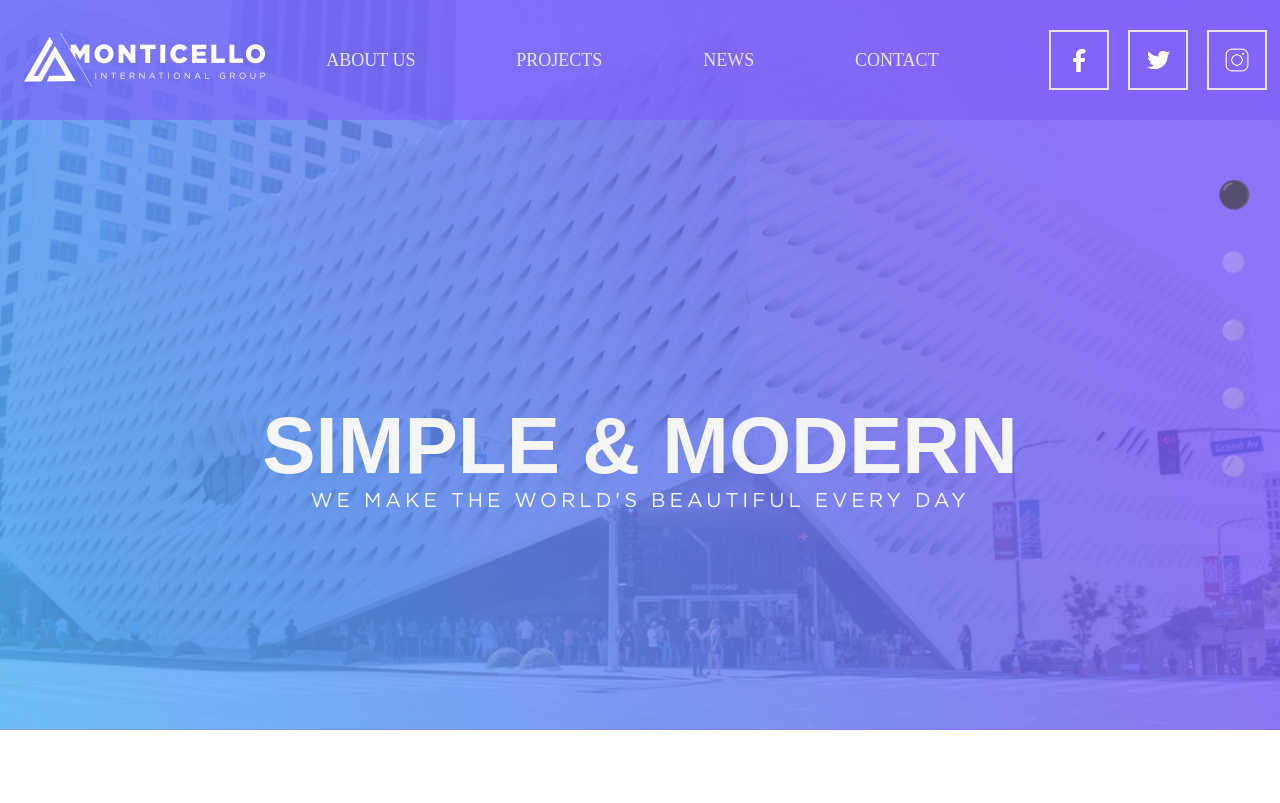
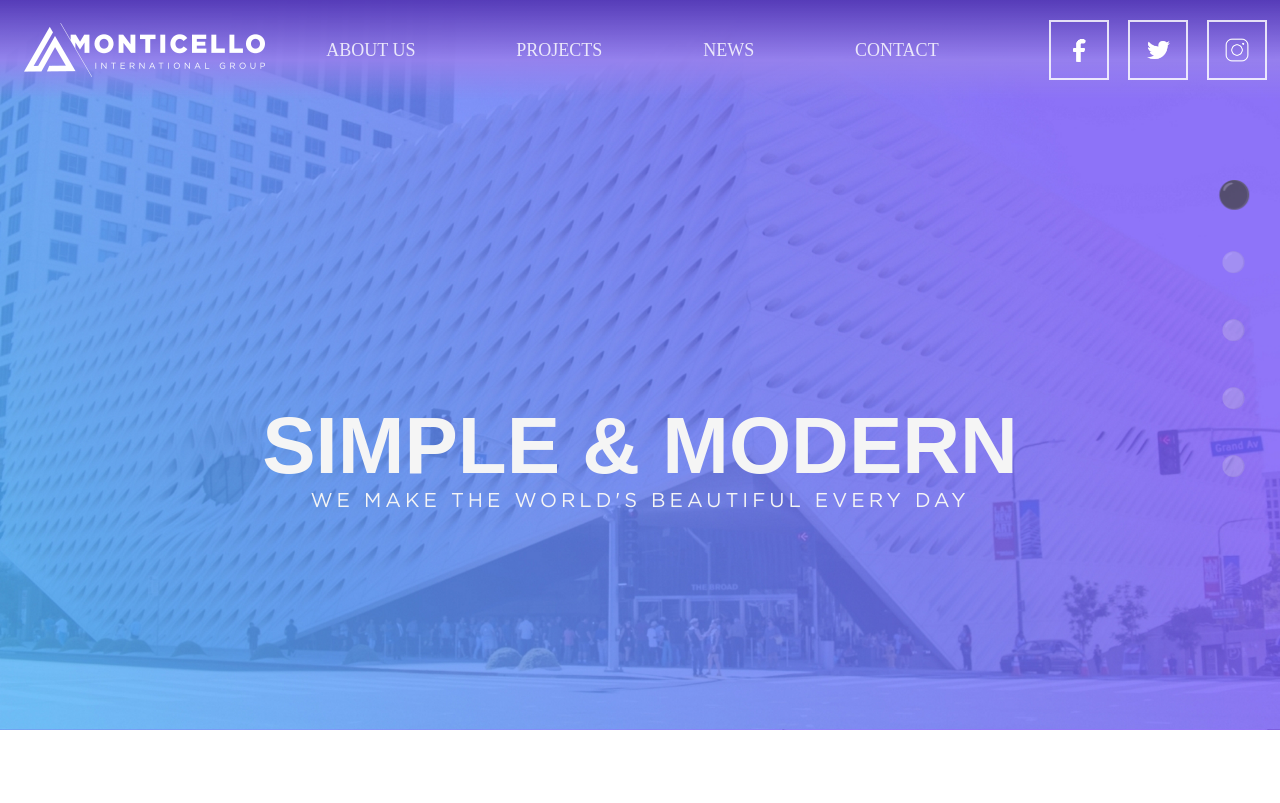
Before and after one commit to Andrey1303110/beetroot-exam_2, a plain HTML site: page index.html in a window 1280 px wide. Shown: the top 803 px of the page. Drawn offline with nearby package versions, Linux system fonts and the light colour scheme; some packages are replaced by stand-ins of ours.

Commit message:
add color to nav bar

```diff
--- a/css/main.scss
+++ b/css/main.scss
@@ -40,12 +40,12 @@ nav {
     display: flex;
     flex-direction: row;
     justify-content: space-between;
-    background-color: rgba(125, 92, 250, 0.6);
-    min-height: 120px;
+    background: linear-gradient(180deg, rgba(86,60,184,1) 0%, rgba(151,129,236,0.9023984593837535) 60%, rgba(86,60,184,0) 100%);
+    min-height: 100px;
     color: white;
     align-items: center;
     .scrolled {
-        background-color: rgba(125, 92, 250, 0.6);
+        background: rgba(255, 255, 255, 0);
         min-height: 80px;
     }
     img {
```
Also changed, not shown: css/main.css.
